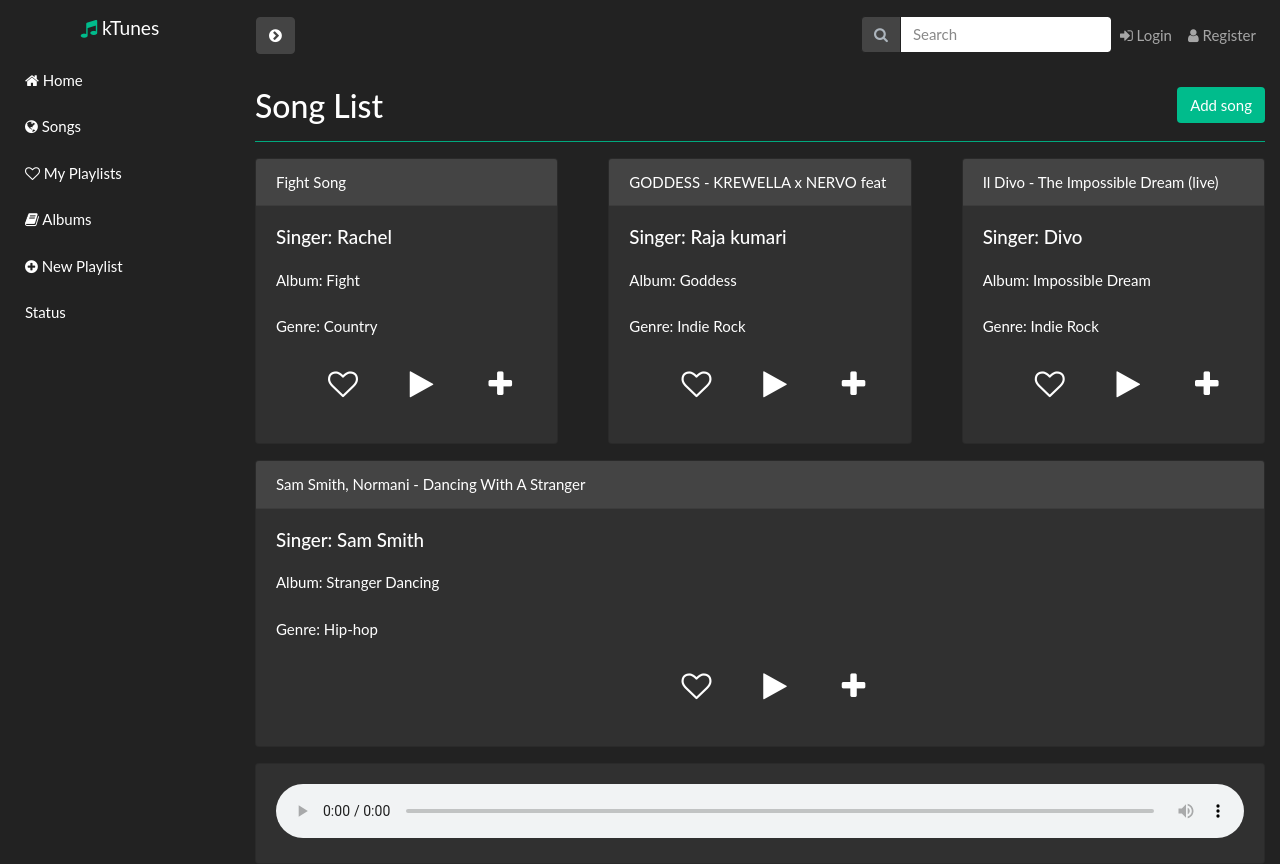
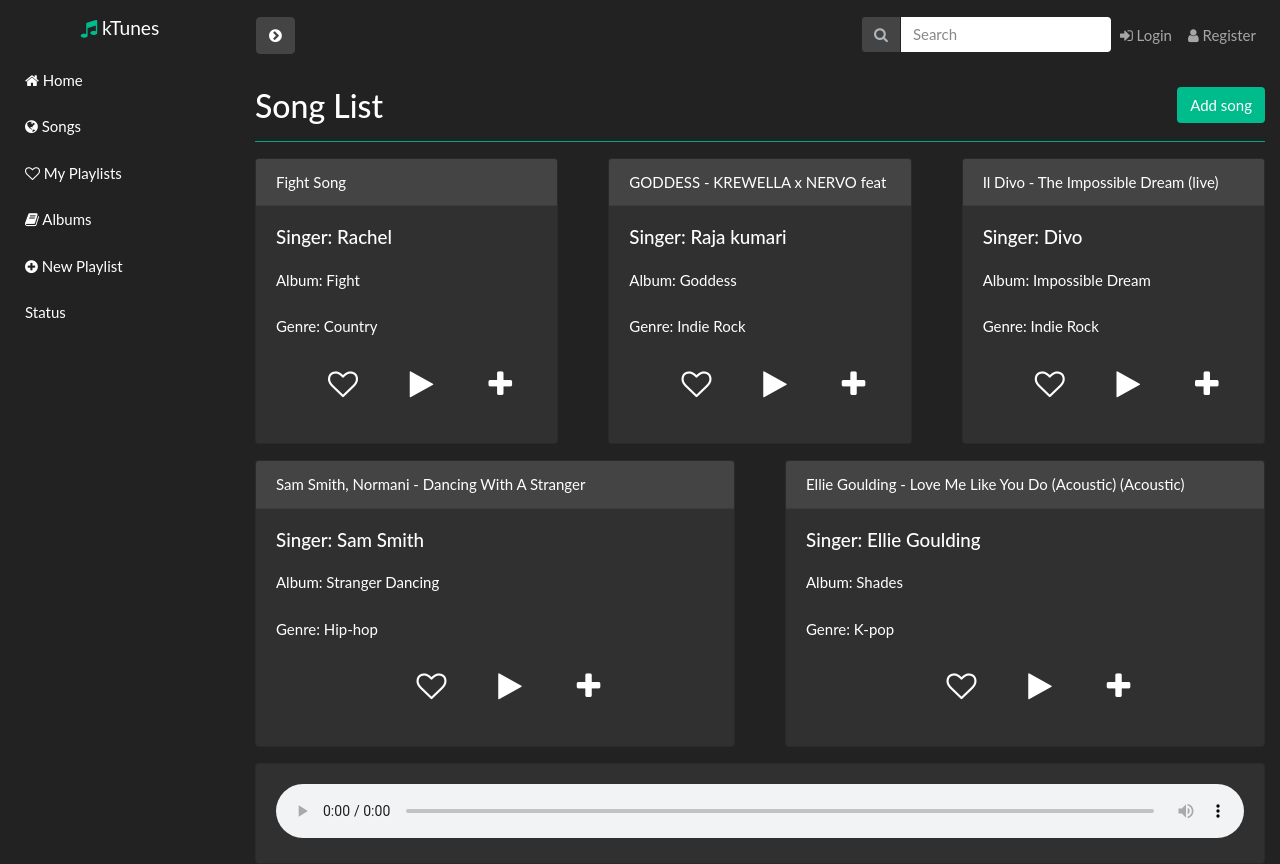
Before and after one commit to Kavshree/ktunes-new, an Angular app: page /SongList in a window 1280 px wide. Built offline with nearby package versions, Linux system fonts and the light colour scheme; data requests are answered from the project's data file.

Commit message:
playlist initialized

```diff
--- a/db.json
+++ b/db.json
@@ -36,12 +36,26 @@
       "album": "Stranger Dancing",
       "genre": "Hip-hop",
       "id": 5
+    },
+    {
+      "songname": "Ellie Goulding - Love Me Like You Do (Acoustic) (Acoustic)",
+      "singer": "Ellie Goulding",
+      "album": "Shades",
+      "genre": "K-pop",
+      "id": 6
     }
   ],
   "playList": [
     {
-      "songID": 2,
+      "songID": 6,
       "id": 1
+    },
+    {
+      "songID": 4,
+      "id": 2
+    },
+    {
+      "id": 3
     }
   ]
 }
--- a/package.json
+++ b/package.json
@@ -22,7 +22,7 @@
     "@angular/router": "~11.0.5",
     "@fortawesome/fontawesome-free": "^5.15.2",
     "@ng-bootstrap/ng-bootstrap": "^9.0.2",
-    "bootstrap": "^4.5.0",
+    "bootstrap": "^4.6.0",
     "json-server": "^0.16.3",
     "rxjs": "~6.6.0",
     "tslib": "^2.0.0",
--- /dev/null
+++ b/src/app/PlaylistModule/playList.component.ts
@@ -0,0 +1,24 @@
+import {Component} from '@angular/core';
+import  { KTuneService } from '../ktune.service';
+
+@Component({
+    selector: 'play-list',
+    template: `<div>
+        Playlist
+    </div>`
+})
+
+export class PlayListComponent {
+    playListIDs;
+    constructor(private _service: KTuneService) {}
+    ngOnInit() {
+        this._service.getPlayList().subscribe(res => {
+            this.playListIDs=res;
+            console.log(res)
+           if(this.playListIDs.length > 0) {
+
+           }
+        })
+
+    }
+}
--- a/src/app/PlaylistModule/playlist.module.ts
+++ b/src/app/PlaylistModule/playlist.module.ts
@@ -1,10 +1,11 @@
 
 import { NgModule } from '@angular/core';
-import { CommonModule } from '@angular/common'
+import { CommonModule } from '@angular/common';
+import { PlayListComponent } from './playList.component'
 
 @NgModule({
     imports: [CommonModule],
-    declarations: [],
+    declarations: [PlayListComponent],
     exports: []
 })
 
--- a/src/app/Routes/MasterRoutes.ts
+++ b/src/app/Routes/MasterRoutes.ts
@@ -1,6 +1,7 @@
 import { AboutComponent } from '../AboutModule/about.component';
 import { PageNotFoundComponent } from '../AboutModule/pageNotFound.component';
-import { SongListComponent } from '../SongModule/songlist.component'
+import { SongListComponent } from '../SongModule/songlist.component';
+import { PlayListComponent} from '../PlaylistModule/playList.component';
 
 export const MainRoutes = [
     {path: 'About', component: AboutComponent},
@@ -8,7 +9,7 @@ export const MainRoutes = [
     {path: 'SongList', loadChildren: () => import('../SongModule/song.module').then(m => m.SongModule)},
     //loadChildren: () => import('../SongModule/song.module').then(m => m.SongModule)},
    // {path: 'PlayList', loadChildren: () => import('../PlaylistModule/playlist.module').then(m => m.PlayListModule)},
-
+    {path: 'playList', component: PlayListComponent},
     {path: '', redirectTo: '/About', pathMatch: 'full'},
     {path: '**', component: PageNotFoundComponent}
 ]
--- a/src/app/SongModule/addSong.component.ts
+++ b/src/app/SongModule/addSong.component.ts
@@ -22,7 +22,6 @@ import { Router } from '@angular/router';
             <label>Album</label>
             <input type="text" class="form-control" placeholder="Album" formControlName="album">
             </div>
-
         </div>
 
         <div class="form-row">
@@ -42,7 +41,7 @@ import { Router } from '@angular/router';
             </div>
         </div>
 
-        <button class="btn btn-ktunes" (click)="submitSong()"> Submit </button>
+        <button class="btn btn-ktunes" (click)="submitSong()" [disabled]="songForm.invalid" > Submit </button>
     </form>
 
 </div>
@@ -86,7 +85,7 @@ export class AddSongComponent {
 
     submitSong() {
         alert(this.songForm.status);
-        console.log(this.songForm.value);
+        console.log(this.songForm.get('singer'));
         if(this.songForm.status.toUpperCase() == "VALID") {
             this._service.postSong(this.songForm.value).subscribe(res => {
                 console.log(res);
--- a/src/app/SongModule/song.module.ts
+++ b/src/app/SongModule/song.module.ts
@@ -7,9 +7,10 @@ import { UtilitiesModule } from '../UtilitiesModule/utilities.module';
 import { SongListComponent } from './songlist.component';
 import { AddSongComponent } from './addSong.component';
 import { ReactiveFormsModule } from '@angular/forms';
+import { NgbModule, NgbActiveModal } from "@ng-bootstrap/ng-bootstrap";
 
 @NgModule({
-    imports: [CommonModule, ReactiveFormsModule, RouterModule.forChild(songRoutes) ],
+    imports: [CommonModule, ReactiveFormsModule, RouterModule.forChild(songRoutes),NgbModule ],
     declarations: [CardCarouselComponent, SongListComponent, AddSongComponent],
     exports: []
 })
--- a/src/app/SongModule/songlist.component.ts
+++ b/src/app/SongModule/songlist.component.ts
@@ -10,10 +10,8 @@ import  { KTuneService } from '../ktune.service';
     <hr class="ktunesLine" />
     <div class="card-columns card-deck">
         <div class="card mb-3" style="min-width: 18rem;" *ngFor="let song of songListData">
-            <div class="card-header">{{song.songname}}</div>
+            <div class="card-header" [ngClass]="song.id == currID ? 'active-card' : '' ">{{song.songname}}</div>
             <div class="card-body">
-
-
                 <h5 class="card-title"><label>Singer:</label> {{song.singer}}</h5>
                 <section class="card-text">
                     <p><label>Album: </label> {{song.album}}</p>
@@ -32,14 +30,12 @@ import  { KTuneService } from '../ktune.service';
                     </button>
                 </p>
                 </div>
-
-
             </div>
         </div>
     </div>
 
+
     <div>
-
     <div class="card">
     <div class="card-body">
     <p *ngIf="currSong.songname !== '' " class="col-lg-3 ktunes-font">
@@ -62,13 +58,14 @@ import  { KTuneService } from '../ktune.service';
         .btn .fa-heart-o:hover {color:red;}
         .btn .fa-play:hover, .btn .fa-plus:hover{color: #00bc8c;}
         audio{width: 100%;}
+        .active-card {background-color: #00bc8c; }
     `]
 })
 
 export class SongListComponent{
     constructor(private _router: Router, private _service: KTuneService) {}
-    @ViewChild('player') playerRef: ElementRef;
-    songListData; currSong={songname:"", singer:"", album: "",genre:"", songid:""};
+    @ViewChild('player') playerRef: ElementRef; currID=0;
+    songListData; currSong={songname:"", singer:"", album: "",genre:"", songid:"", id:""};
     ngOnInit() {
         this._service.getSongs().subscribe(res => {
             this.songListData = res;
@@ -88,6 +85,7 @@ export class SongListComponent{
     }
 
     play(id) {
+        this.currID = id;
         this._service.getSongFromID(id).subscribe(res => {
             this.currSong = res[0];
             console.log(this.playerRef.nativeElement)
--- a/src/app/UtilitiesModule/sidebar.component.ts
+++ b/src/app/UtilitiesModule/sidebar.component.ts
@@ -8,7 +8,7 @@ import { Component, Input } from '@angular/core';
     <div class="list-group list-group-flush">
       <a [routerLink]="['/About']" class="list-group-item list-group-item-action"><i class="fa fa-home" aria-hidden="true"></i> Home</a>
       <a [routerLink]="['/SongList']" class="list-group-item list-group-item-action"><i class="fa fa-globe" aria-hidden="true"></i> Songs</a>
-      <a href="#" class="list-group-item list-group-item-action"><i class="fa fa fa-heart-o" aria-hidden="true"></i> My Playlists</a>
+      <a [routerLink]="['/playList']" class="list-group-item list-group-item-action"><i class="fa fa fa-heart-o" aria-hidden="true"></i> My Playlists</a>
       <a href="#" class="list-group-item list-group-item-action"><i class="fa fa-book" aria-hidden="true"></i> Albums</a>
       <a href="#" class="list-group-item list-group-item-action"><i class="fa fa-plus-circle" aria-hidden="true"></i> New Playlist</a>
       <a href="#" class="list-group-item list-group-item-action">Status</a>
--- a/src/app/app.module.ts
+++ b/src/app/app.module.ts
@@ -3,6 +3,7 @@ import { NgModule } from '@angular/core';
 import { RouterModule } from '@angular/router';
 import { HttpClientModule } from '@angular/common/http'
 import { UtilitiesModule } from './UtilitiesModule/utilities.module';
+
 
 import { AppComponent } from './app.component';
 import { NgbModule } from '@ng-bootstrap/ng-bootstrap';
--- a/src/app/ktune.service.ts
+++ b/src/app/ktune.service.ts
@@ -17,6 +17,10 @@ export class KTuneService {
         return this._http.get(`http://localhost:3000/songs`);
     }
 
+    getPlayList() {
+        return this._http.get(`http://localhost:3000/playList`)
+    }
+
     postPlayList(obj) {
         return this._http.post(`http://localhost:3000/playList`, obj)
     }
--- a/src/styles.css
+++ b/src/styles.css
@@ -1,5 +1,8 @@
 /* You can add global styles to this file, and also import other style files */
 @import url("darkTheme.css");
+
+
+/*@import "~bootstrap/dist/css/bootstrap.css";*/
 
 #wrapper{width:100%;}
 .btn-ktunes{background-color: #00bc8c;}
```
